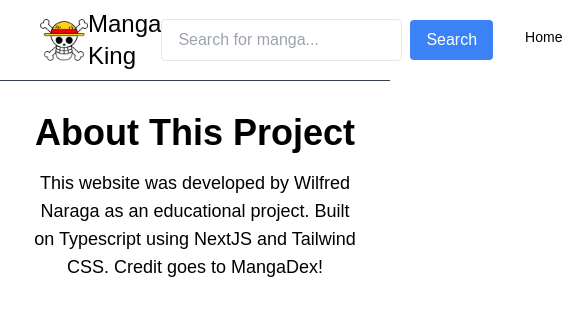
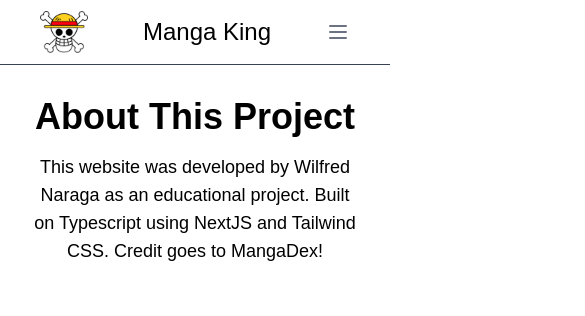
Before and after one commit to Wilfred2002/manga-king, a Next.js app: page /about in a window 390 px wide. Shown: the top 316 px of the page, 585 px wide, since content can reach past the window. Built offline with nearby package versions, Linux system fonts and the light colour scheme.

Commit message:
added mobile menu

```diff
--- a/components/Nav.tsx
+++ b/components/Nav.tsx
@@ -1,21 +1,47 @@
 "use client";
 
+import { useState } from "react";
 import SearchBar from "./SearchBar";
 import { Button } from "@/components/ui/button";
 import Link from "next/link";
 import { ModeToggle } from "./ui/ModeToggle";
 
 export default function Nav() {
+  const [isMenuOpen, setIsMenuOpen] = useState(false); // State for mobile menu toggle
+
   return (
-    <nav>
+    <nav className="bg-white dark:bg-gray-800 text-black dark:text-gray-300">
       <header className="flex justify-between items-center px-10 py-2">
-      <img src="/pngs/pngegg.png" alt="Logo" className="h-12 w-auto" /> {/* Adjusted image path */}
+        <img src="/pngs/pngegg.png" alt="Logo" className="h-12 w-auto" />
         <Link href="/">
           <h1 className="text-2xl">Manga King</h1>
         </Link>
-        <ul className="flex space-x-4 ml-auto">
+
+        {/* Mobile Menu Toggle Button */}
+        <button
+          className="md:hidden text-gray-500 dark:text-gray-300 focus:outline-none"
+          onClick={() => setIsMenuOpen(!isMenuOpen)}
+        >
+          <svg
+            className="w-6 h-6"
+            fill="none"
+            stroke="currentColor"
+            viewBox="0 0 24 24"
+            xmlns="http://www.w3.org/2000/svg"
+          >
+            <path
+              strokeLinecap="round"
+              strokeLinejoin="round"
+              strokeWidth="2"
+              d={isMenuOpen ? "M6 18L18 6M6 6l12 12" : "M4 6h16M4 12h16M4 18h16"}
+            />
+          </svg>
+        </button>
+
+        {/* Full Menu for larger screens */}
+        <ul className="hidden md:flex space-x-4 ml-auto items-center">
           <li>
-            <SearchBar></SearchBar>
+            <SearchBar />
           </li>
           <li>
             <Link href="/">
@@ -30,9 +56,36 @@ export default function Nav() {
           <ModeToggle />
         </ul>
       </header>
+
+      {/* Mobile Menu Dropdown */}
+      {isMenuOpen && (
+        <div className="md:hidden bg-white dark:bg-gray-800">
+          <ul className="space-y-2 px-4 py-2">
+            <li className = "justify-center pl-24">
+              <SearchBar />
+            </li>
+            <li>
+              <Link href="/">
+                <Button variant="ghost" className="w-full text-left">
+                  Home
+                </Button>
+              </Link>
+            </li>
+            <li>
+              <Link href="/about">
+                <Button variant="ghost" className="w-full text-left">
+                  About
+                </Button>
+              </Link>
+            </li>
+            <ModeToggle />
+          </ul>
+        </div>
+      )}
+
       <div>
-          <hr className = "border-t border-gray-700"></hr>
-        </div>
+        <hr className="border-t border-gray-700"></hr>
+      </div>
     </nav>
   );
 }
```
